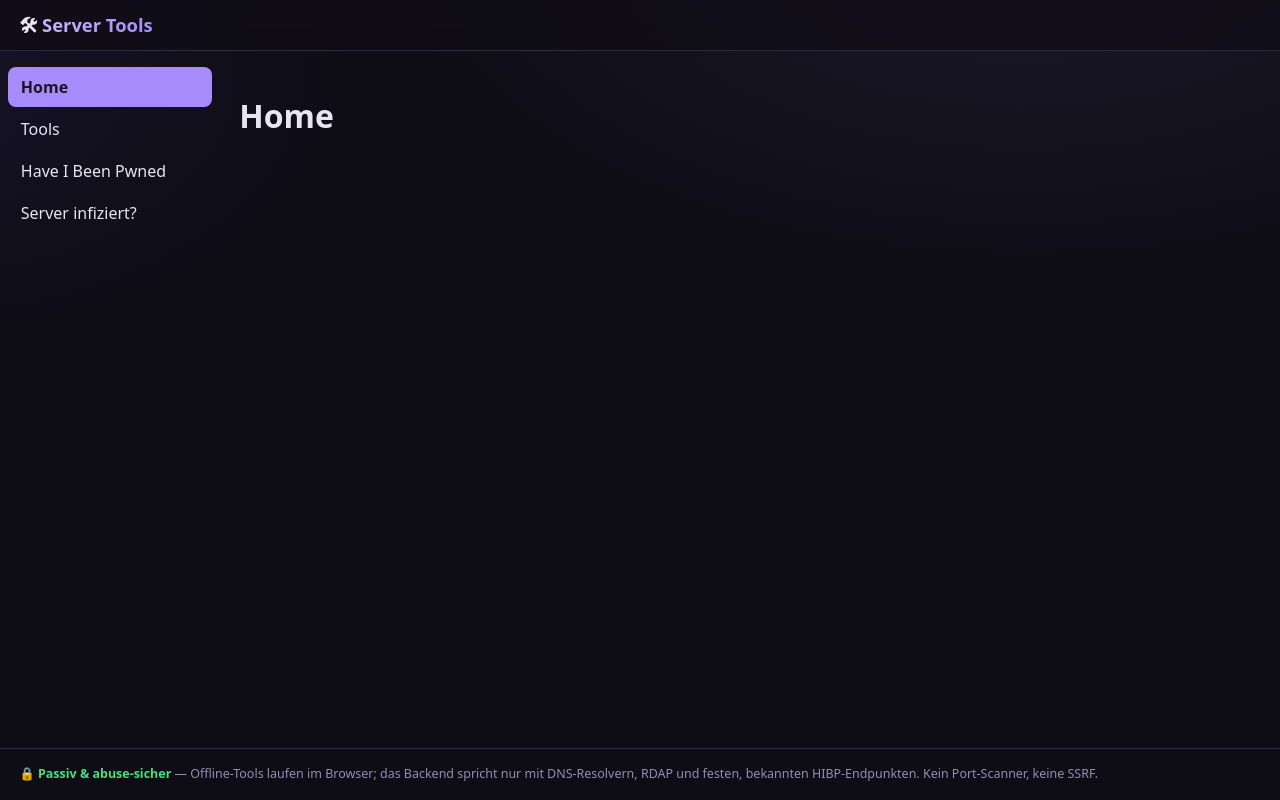
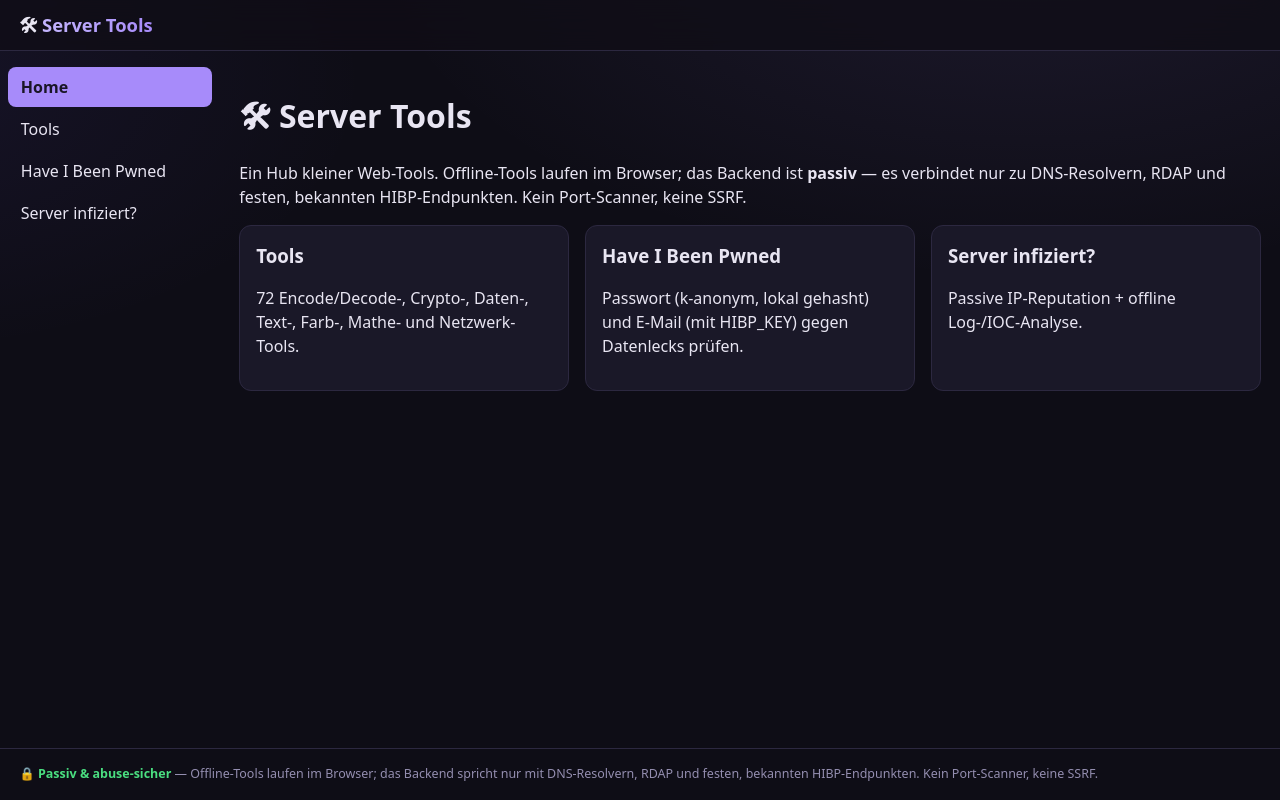
Before and after one commit to luxend0/server-tools, a React (Vite) app: page / in a window 1280 px wide. Built offline with nearby package versions, Linux system fonts and the light colour scheme.

Commit message:
feat: Home landing page

```diff
--- a/src/pages/Home.jsx
+++ b/src/pages/Home.jsx
@@ -1 +1,25 @@
-export default function Home() { return <h1>Home</h1>; }
+import { Link } from 'react-router-dom';
+
+const CARDS = [
+  { to: '/tools', title: 'Tools', desc: '72 Encode/Decode-, Crypto-, Daten-, Text-, Farb-, Mathe- und Netzwerk-Tools.' },
+  { to: '/pwned', title: 'Have I Been Pwned', desc: 'Passwort (k-anonym, lokal gehasht) und E-Mail (mit HIBP_KEY) gegen Datenlecks prüfen.' },
+  { to: '/infected', title: 'Server infiziert?', desc: 'Passive IP-Reputation + offline Log-/IOC-Analyse.' },
+];
+
+export default function Home() {
+  return (
+    <div>
+      <h1>🛠 Server Tools</h1>
+      <p>Ein Hub kleiner Web-Tools. Offline-Tools laufen im Browser; das Backend ist
+        <strong> passiv</strong> — es verbindet nur zu DNS-Resolvern, RDAP und festen,
+        bekannten HIBP-Endpunkten. Kein Port-Scanner, keine SSRF.</p>
+      <div className="grid">
+        {CARDS.map((c) => (
+          <Link key={c.to} to={c.to} className="card home-card">
+            <h3>{c.title}</h3><p>{c.desc}</p>
+          </Link>
+        ))}
+      </div>
+    </div>
+  );
+}
--- a/src/theme.css
+++ b/src/theme.css
@@ -104,3 +104,5 @@ footer .safe { color: var(--ok); font-weight: 600; }
 .findings li, .breaches li { margin: .4rem 0; }
 .sev-high { color: #ff8a8a; } .sev-medium { color: #ffcf8a; } .sev-low { color: #cdd0ff; }
 code { background: #0003; padding: 0 .3em; border-radius: 4px; }
+.home-card { text-decoration: none; color: inherit; display: block; }
+.home-card:hover { border-color: var(--accent); }
```
